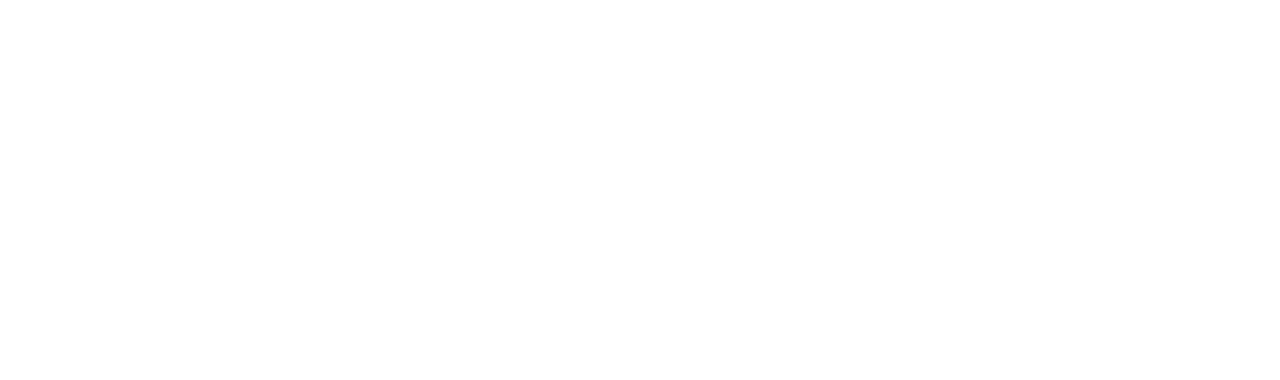
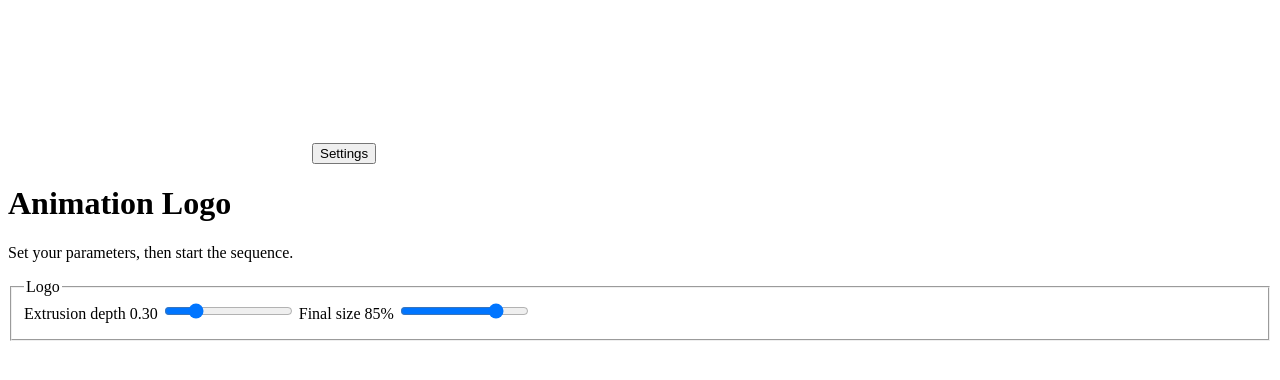
Before and after one commit to fatinnuriliman-creator/-3D-Word-Logo, a plain HTML site: page index.html in a window 1280 px wide. Drawn offline with Linux system fonts and the light colour scheme.

Commit message:
logo layout

```diff
--- a/index.html
+++ b/index.html
@@ -9,5 +9,19 @@
 </head>
 <body>
 <canvas id="glcanvas"></canvas>
+<button id="panelToggle" title="Show / hide settings (H)">Settings</button>
+<div id="panel">
+  <h1>Animation Logo</h1>
+  <p class="sub">Set your parameters, then start the sequence.</p>
+
+  <fieldset>
+    <legend>Logo</legend>
+    <label>Extrusion depth <output id="depthOut">0.30</output></label>
+    <input type="range" id="depthSlider" min="0.05" max="1.2" step="0.01" value="0.30" style="margin-bottom:10px">
+    <label>Final size <output id="sizeOut">85%</output></label>
+    <input type="range" id="sizeSlider" min="50" max="95" step="1" value="85">
+  </fieldset>
+
+</div>
 </body>
 </html>
```
